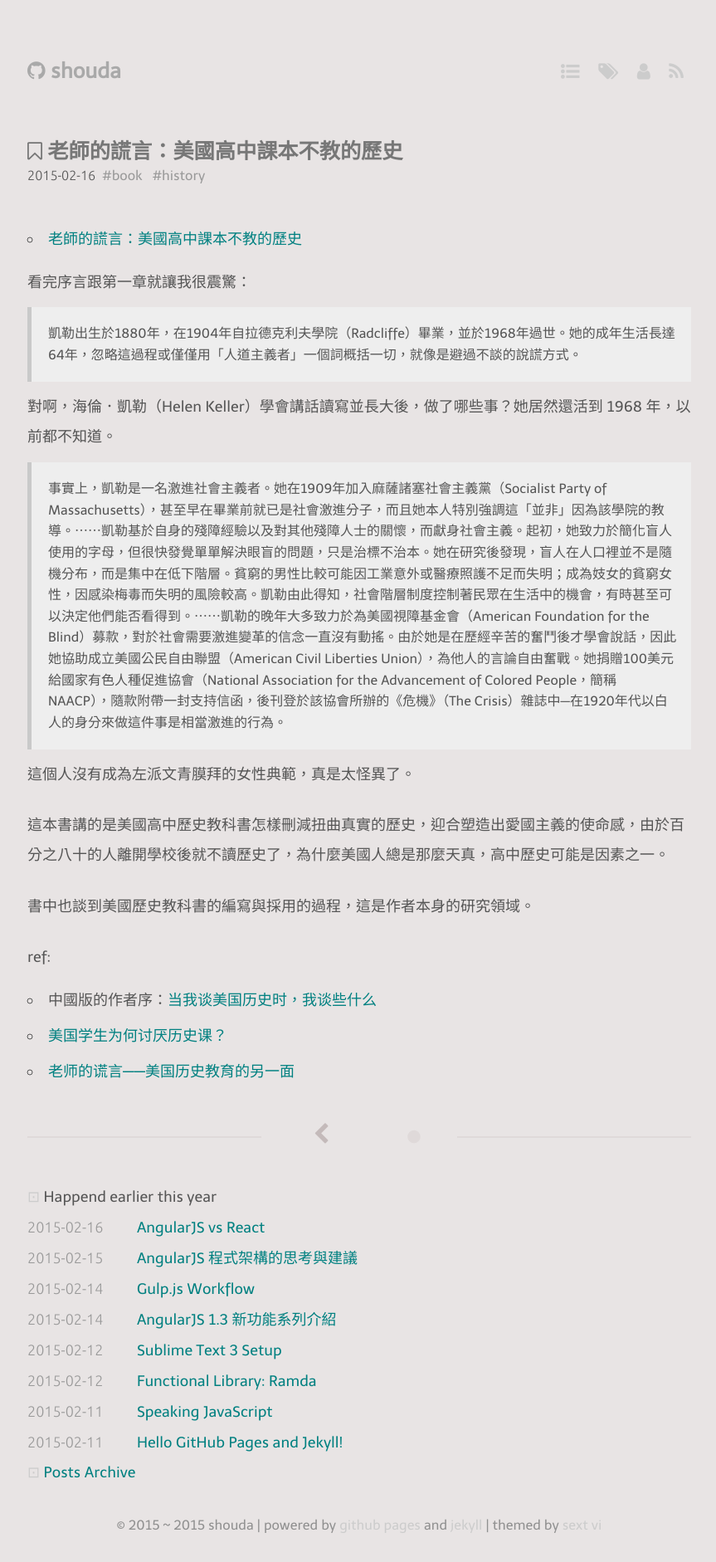
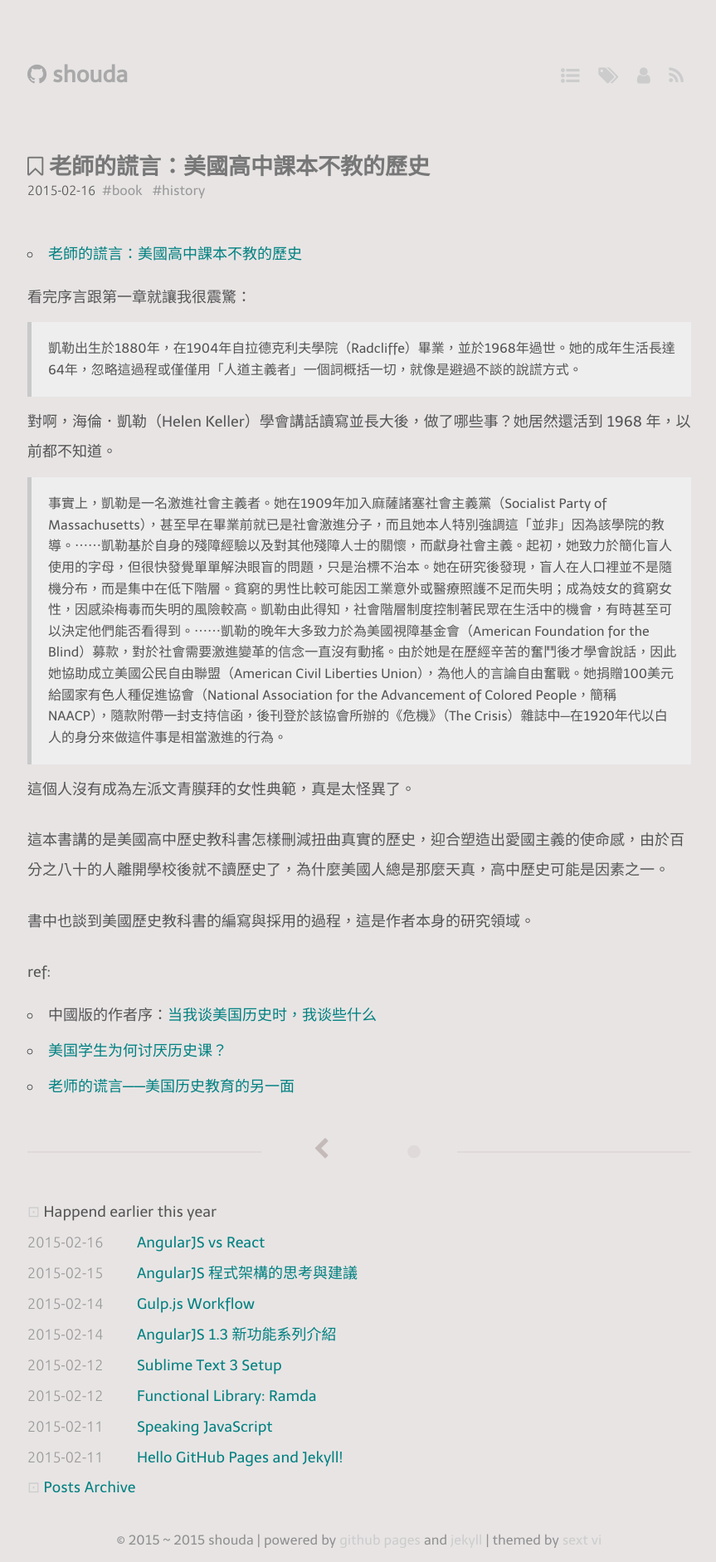
Before and after one commit to shouda/shouda.github.io, a Jekyll site: the page built from index.markdown, in a window 1280 px wide. Shown: the whole page at 83% size, without its empty margins (207-1070 px from the left). Built offline with Jekyll 4.4.1, drawn with Linux system fonts in a browser that asks for light colours; nearby versions of some CDN libraries; Markdown is read by kramdown in place of the engine named in the settings.

Commit message:
update css

```diff
--- a/media/css/style.css
+++ b/media/css/style.css
@@ -79,7 +79,7 @@ code {
   font-family: Ubuntu, monospace; }
 
 h1, h2 {
-  font-size: 1.4em; }
+  font-size: 1.5em; }
 
 time {
   font-family: Ubuntu, monospace; }
@@ -89,7 +89,7 @@ header {
   margin: 0 auto;
   text-align: justify;
   margin: 3em auto;
-  line-height: 1.5em; }
+  line-height: 2em; }
   header:after {
     content: '';
     width: 100%;
--- a/media/css/style.scss
+++ b/media/css/style.scss
@@ -46,14 +46,14 @@ strong { color: #804000; }
 blockquote { background-color: #eee; padding: 0.5em 1em 0.5em 1.25em; border-left: 5px solid #c9c9c9 !important; border-color: #c9c9c9 !important; font-size: 16px; line-height: 1.6; display: block; overflow: auto; }
 pre code { @extend blockquote; }
 code { background-color: #eee; padding: 2px 5px; border: 1px dashed #c9c9c9; font-family: #{$monospace}; }
-h1, h2 { font-size: 1.4em; }
+h1, h2 { font-size: 1.5em; }
 time { font-family: #{$monospace}; }
 
 header {
   @include page;
   text-align: justify;
   margin: 3em auto;
-  line-height: 1.5em;
+  line-height: 2em;
   &:after { content: ''; width: 100%; display: inline-block; }
 
   #header {
```
Also changed, not shown: 1 other file.
